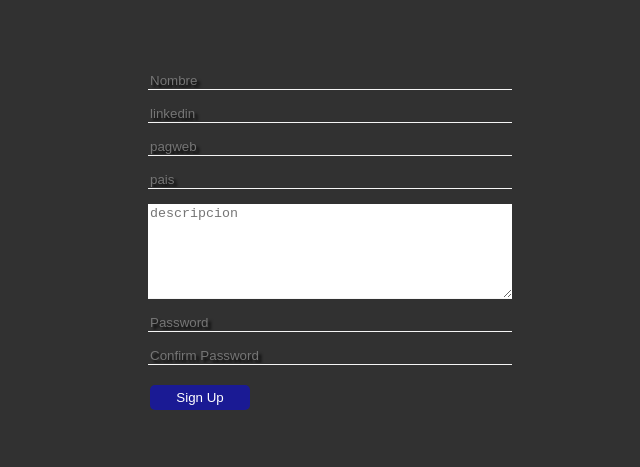
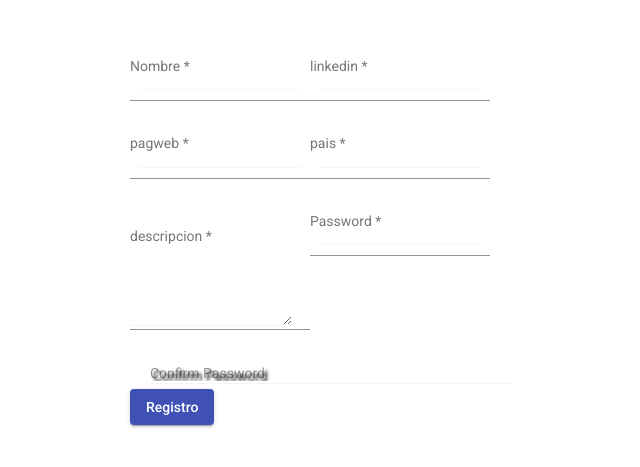
Before and after one commit to UlisesVil/HackatonGM, an Angular app: page / in a window 1280 px wide. Shown: the part 167-634 px from the top of the page, without its empty margins (310-950 px from the left). Built offline with nearby package versions, Linux system fonts and the light colour scheme.

Commit message:
Material en Registro

```diff
--- a/src/app/auth/register/register.component.css
+++ b/src/app/auth/register/register.component.css
@@ -4,7 +4,7 @@
   display: flex;
   justify-content: center;
   align-items: center;
-  background-color: #313131;
+  //background-color: #313131;
 
 }
 form{
--- a/src/app/auth/register/register.component.html
+++ b/src/app/auth/register/register.component.html
@@ -1,6 +1,8 @@
 <div class="wrapper">
   <form #registerForm= "ngForm" (ngSubmit)="onSubmit(registerForm)" >
+    <mat-form-field>
       <input
+        matInput
         type="text"
         name="nombre"
         #nombre="ngModel"
@@ -8,11 +10,16 @@
         placeholder="Nombre"
         required
       >
+      <mat-error>
         <span class="form_error" *ngIf="nombre.touched && !nombre.valid">
           <strong>*El Nombre es requerido</strong>
         </span>
+      </mat-error>
+    </mat-form-field>
 
+    <mat-form-field>
       <input
+        matInput
         type="text"
         name="linkedin"
         #linkedin="ngModel"
@@ -20,12 +27,16 @@
         placeholder="linkedin"
         required
       >
+      <mat-error>
         <span class="form_error" *ngIf="linkedin.touched && !linkedin.valid">
           <strong>*Your Last Name is required</strong>
         </span>
+      </mat-error>
+    </mat-form-field>
 
-
+    <mat-form-field>
       <input
+        matInput
         type="text"
         name="pagweb"
         #pagweb="ngModel"
@@ -33,12 +44,16 @@
         placeholder="pagweb"
         required
       >
+      <mat-error>
         <span class="form_error" *ngIf="pagweb.touched && !pagweb.valid">
           <strong>*Your Last Name is required</strong>
         </span>
+      </mat-error>
+    </mat-form-field>
 
-
+    <mat-form-field>
       <input
+        matInput
         type="text"
         name="pais"
         #pais="ngModel"
@@ -46,12 +61,16 @@
         placeholder="pais"
         required
       >
+      <mat-error>
         <span class="form_error" *ngIf="pais.touched && !pais.valid">
           <strong>*Your Last Name is required</strong>
         </span>
+     </mat-error>
+    </mat-form-field>
 
-
+    <mat-form-field>
       <textarea
+        matInput
         cols="30"
         rows="6"
         name="descripcion"
@@ -61,12 +80,16 @@
         required
       >
       </textarea>
+      <mat-error>
         <span class="form_error" *ngIf="descripcion.touched && !descripcion.valid">
           <strong>*Password is required</strong>
         </span>
+      </mat-error>
+    </mat-form-field>
 
-
+    <mat-form-field>
       <input
+      matInput
         type="password"
         name="password"
         #password="ngModel"
@@ -74,14 +97,15 @@
         placeholder="Password"
         required
       >
+      <mat-error>
         <span class="form_error" *ngIf="password.touched && !password.valid">
           <strong>*Password is required</strong>
         </span>
-
-
-
+      </mat-error>
+    </mat-form-field>
 
     <input
+     matInput
       type="password"
       name="passwordConfirm"
       #passwordConfirm="ngModel"
@@ -89,6 +113,7 @@
       placeholder="Confirm Password"
       required
     >
-    <input class="submit" type="submit" value="Sign Up">
+    <button mat-raised-button color="primary" type="submit">Registro</button>
+    <!--<input class="submit" type="submit" value="Sign Up">-->
   </form>
 </div>
```
Lines whose indentation alone changed are shown as unchanged.
